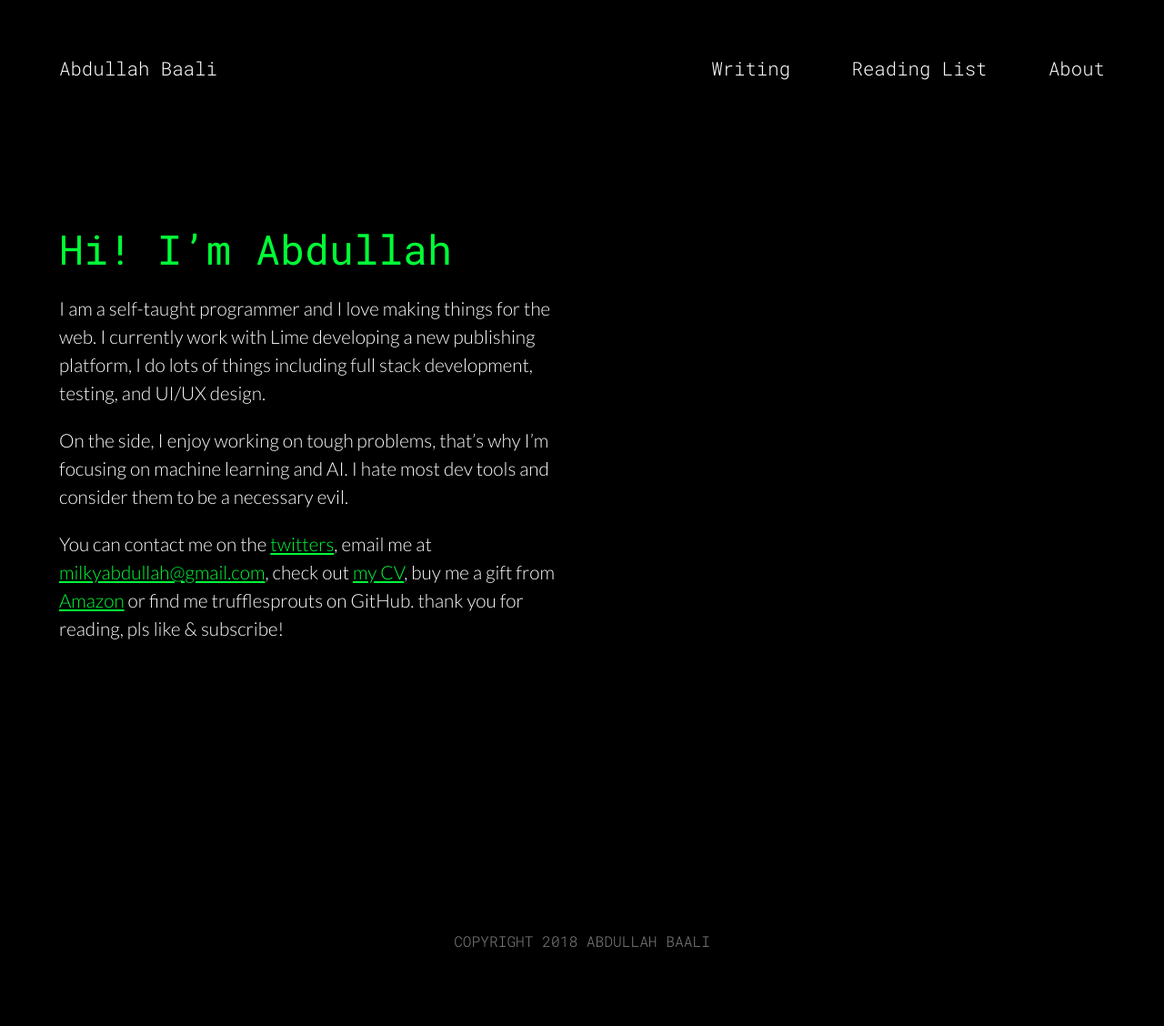
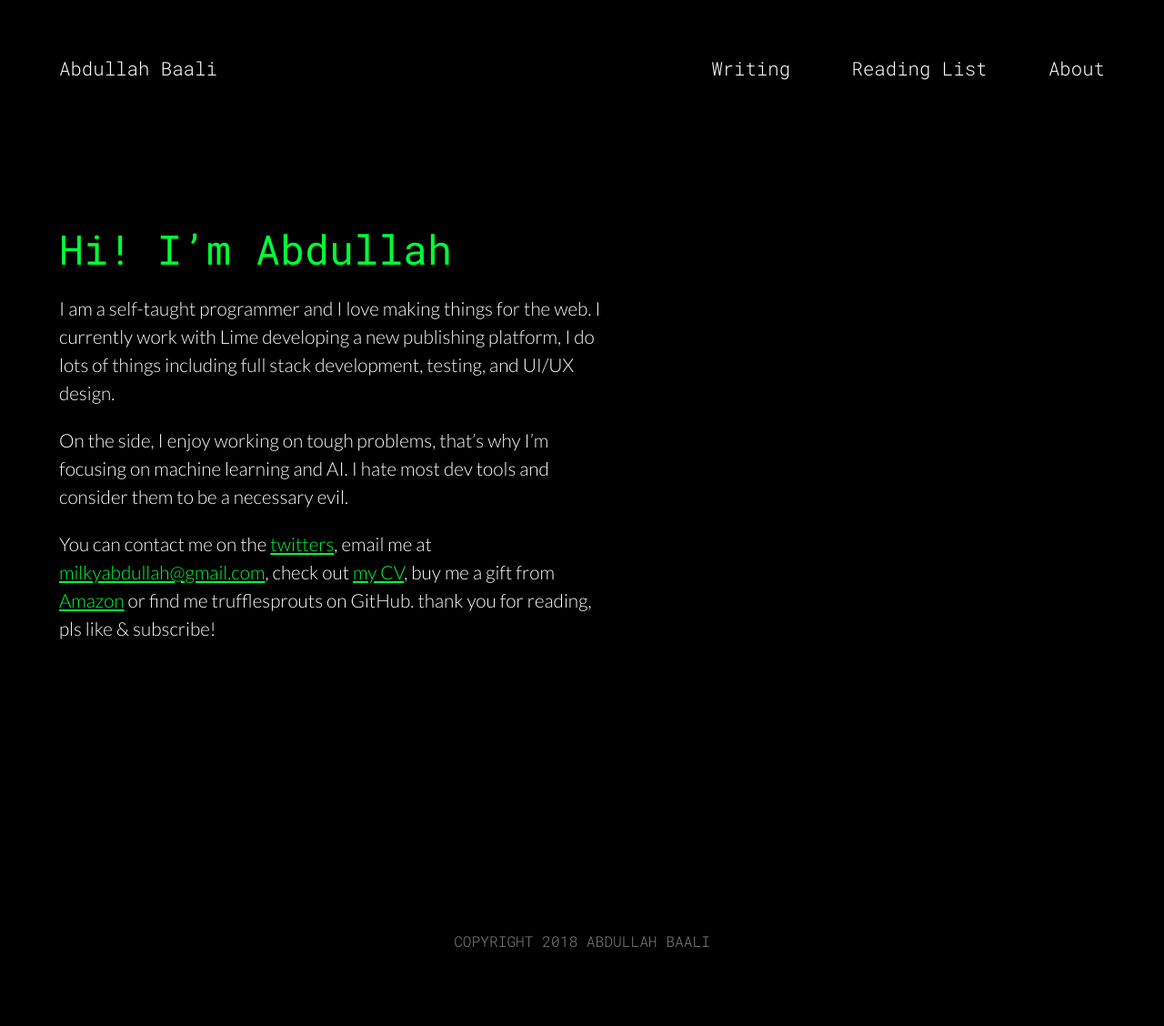
Before and after one commit to trufflesprouts/trufflesprouts.github.io, a Jekyll site: the page built from about.md, in a window 1280 px wide. Shown: the whole page at 91% size. Built offline with Jekyll 4.4.1, drawn with Linux system fonts in a browser that asks for light colours; comment, search, counter and statistics services are not loaded.

Commit message:
fix styling

```diff
--- a/_sass/b-theme/pages/_about.scss
+++ b/_sass/b-theme/pages/_about.scss
@@ -1,4 +1,6 @@
 .about-page {
+  max-width: 600px;
+
   *::selection {
     background: #afafaf;
   }
@@ -42,10 +44,6 @@
   }
 
   @media screen and (min-width: $large-screen) {
-    h1,
-    .text-area {
-      width: 50%;
-    }
     .text-area {
       margin-bottom: 170px;
     }
```
